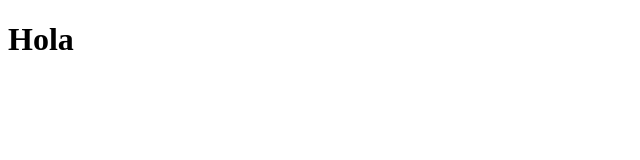
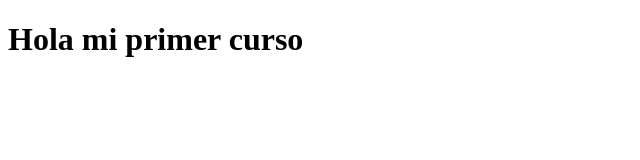
Before and after one commit to FranciscoMelara/cousera, a plain HTML site: page sitio/index.html in a window 1280 px wide. Shown: the whole page, without its empty margins (0-640 px from the left). Drawn offline with Linux system fonts and the light colour scheme.

Commit message:
mi segundo cambio

```diff
--- a/sitio/index.html
+++ b/sitio/index.html
@@ -4,6 +4,6 @@
     <title>Hola cousera</title>
     </head>
     <body>
-        <h1>Hola</h1>
+        <h1>Hola mi primer curso</h1>
     </body>
     </html>
```
